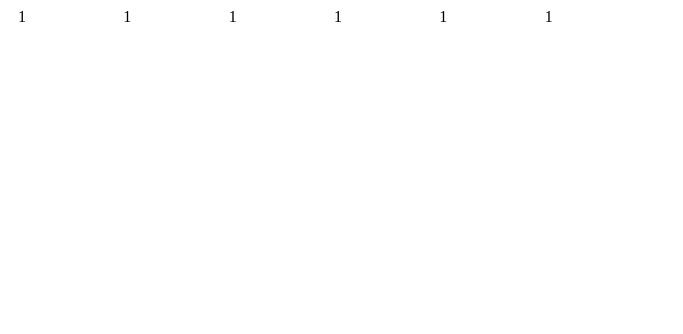
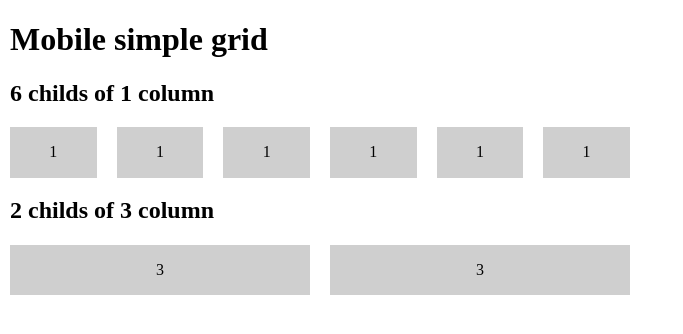
Before and after one commit to fexblanco/mobile-simple-grid, a website: page index.html in a window 1280 px wide. Shown: the whole page, without its empty margins (0-683 px from the left). Drawn offline with nearby package versions, Linux system fonts and the light colour scheme.

Commit message:
More rows

```diff
--- a/index.html
+++ b/index.html
@@ -5,30 +5,73 @@
   <meta name="viewport" content="width=device-width, initial-scale=1.0">
   <meta http-equiv="X-UA-Compatible" content="ie=edge">
   <title>Document</title>
+  <link rel="stylesheet" href="https://cdnjs.cloudflare.com/ajax/libs/normalize/8.0.1/normalize.min.css">
   <link rel="stylesheet" href="dist/mobile-simple-grid.css">
+  <style>
+    .box {
+      background: #cfcfcf;
+      padding: 1em;
+      text-align: center;
+    }
+  </style>
 </head>
 <body>
   <div class="grd">
+    <h1>
+      Mobile simple grid
+    </h1>
+    <h2>
+      6 childs of 1 column
+    </h2>
     <div class="grd__rw">
       <div class="grd__cl-1">
+        <div class="box">
           1
         </div>
+      </div>
       <div class="grd__cl-1">
+        <div class="box">
           1
         </div>
+      </div>
       <div class="grd__cl-1">
+        <div class="box">
           1
         </div>
+      </div>
       <div class="grd__cl-1">
+        <div class="box">
           1
         </div>
+      </div>
       <div class="grd__cl-1">
+        <div class="box">
           1
         </div>
+      </div>
       <div class="grd__cl-1">
+        <div class="box">
           1
         </div>
       </div>
     </div>
+
+    <h2>
+      2 childs of 3 column
+    </h2>
+    <div class="grd__rw">
+      <div class="grd__cl-3">
+        <div class="box">
+          3
+        </div>
+      </div>
+      <div class="grd__cl-3">
+        <div class="box">
+          3
+        </div>
+      </div>
+    </div>
+
+  </div>
 </body>
 </html>
```
Lines whose indentation alone changed are shown as unchanged.
